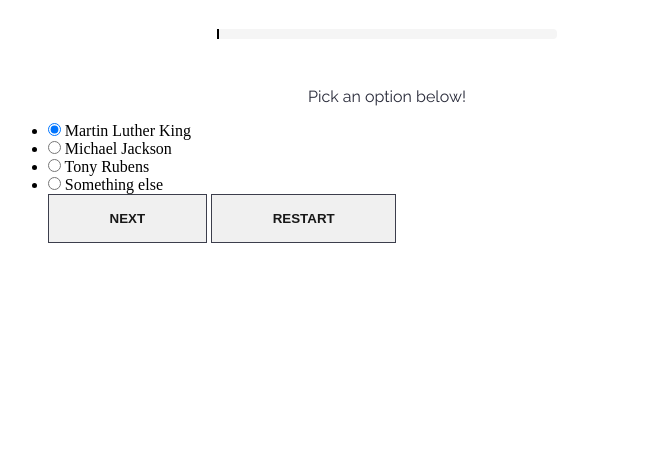
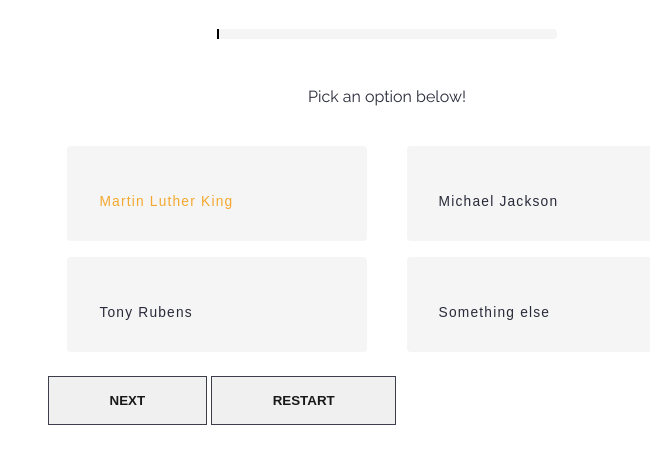
Before and after one commit to kothapallisr/js-sandbox, a plain HTML site: page quiz/index.html in a window 1280 px wide. Shown: the part 218-682 px from the top of the page, without its empty margins (253-903 px from the left). Drawn offline with Linux system fonts and the light colour scheme.

Commit message:
css updated

```diff
--- a/quiz/css/styles.css
+++ b/quiz/css/styles.css
@@ -74,3 +74,40 @@
   background-color: var(--main-theme-color);
   border-right: 2px solid black;
 }
+.jabquiz__choices-box {
+
+}
+.jabquiz__choices {
+  list-style-type: none;
+  margin: 1rem auto;
+  display: flex;
+  flex-wrap: wrap;
+}
+.jabquiz__choice {
+  min-width: 300px;
+  border-radius: 4px;
+  display: block;
+  background: var(--light-white);
+  margin: 0.5rem auto;
+  font-family: sans-serif;
+  font-size: 0.86rem;
+  color: var(--light-black);
+  letter-spacing: 1.2px;
+}
+.jabquiz__label {
+  padding: 2rem 2rem;
+  display: flex;
+  align-items: center;
+}
+.jabquiz__choices input {
+  opacity: 0;
+}
+.jabquiz__choices input:checked + label {
+  color: var(--main-theme-color);
+}
+.jabquiz__choices input:checked + label i {
+  background-image: url();
+}
+.jabquiz__choices input + label {
+  background: url();
+}
--- a/quiz/index.html
+++ b/quiz/index.html
@@ -24,36 +24,36 @@
           <div class="jabquiz__choices-box">
             <ul class="jabquiz__choices">
               <!-- dynamically with javascript -->
-              <li class="jabquiz_choice">
+              <li class="jabquiz__choice">
                 <input type="radio" name="choice" class="jabquiz_input" id="choice0" checked>
-                <label for="choice0" class="jabquiz_label">
+                <label for="choice0" class="jabquiz__label">
                   <i></i>
                   Martin Luther King
                 </label>
               </li>
-              <li class="jabquiz_choice">
+              <li class="jabquiz__choice">
                 <input type="radio" name="choice" class="jabquiz_input" id="choice0">
-                <label for="choice0" class="jabquiz_label">
+                <label for="choice0" class="jabquiz__label">
                   <i></i>
                   Michael Jackson
                 </label>
               </li>
-              <li class="jabquiz_choice">
+              <li class="jabquiz__choice">
                 <input type="radio" name="choice" class="jabquiz_input" id="choice0">
-                <label for="choice0" class="jabquiz_label">
+                <label for="choice0" class="jabquiz__label">
                   <i></i>
                   Tony Rubens
                 </label>
               </li>
-              <li class="jabquiz_choice">
+              <li class="jabquiz__choice">
                 <input type="radio" name="choice" class="jabquiz_input" id="choice0">
-                <label for="choice0" class="jabquiz_label">
+                <label for="choice0" class="jabquiz__label">
                   <i></i>
                   Something else
                 </label>
               </li>
             </ul>
-            <div class="jabquiz_footer">
+            <div class="jabquiz__footer">
               <button class="button button--bordered next">Next</button>
               <button class="button button--bordered restart">Restart</button>
             </div>
```
